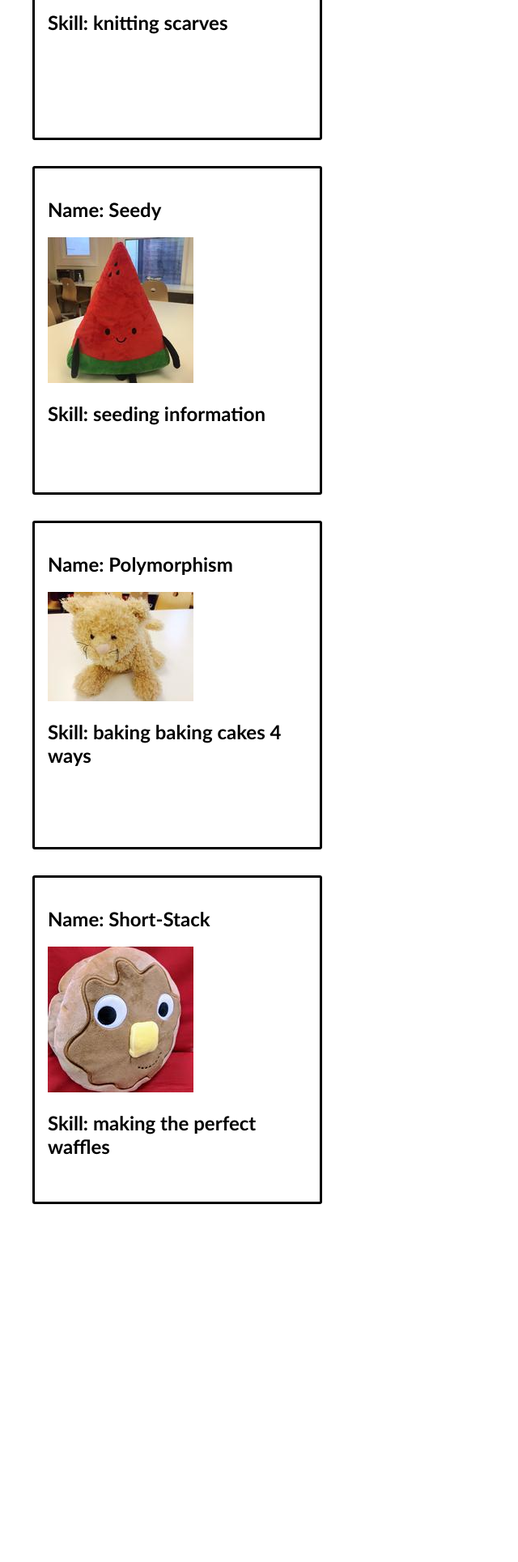
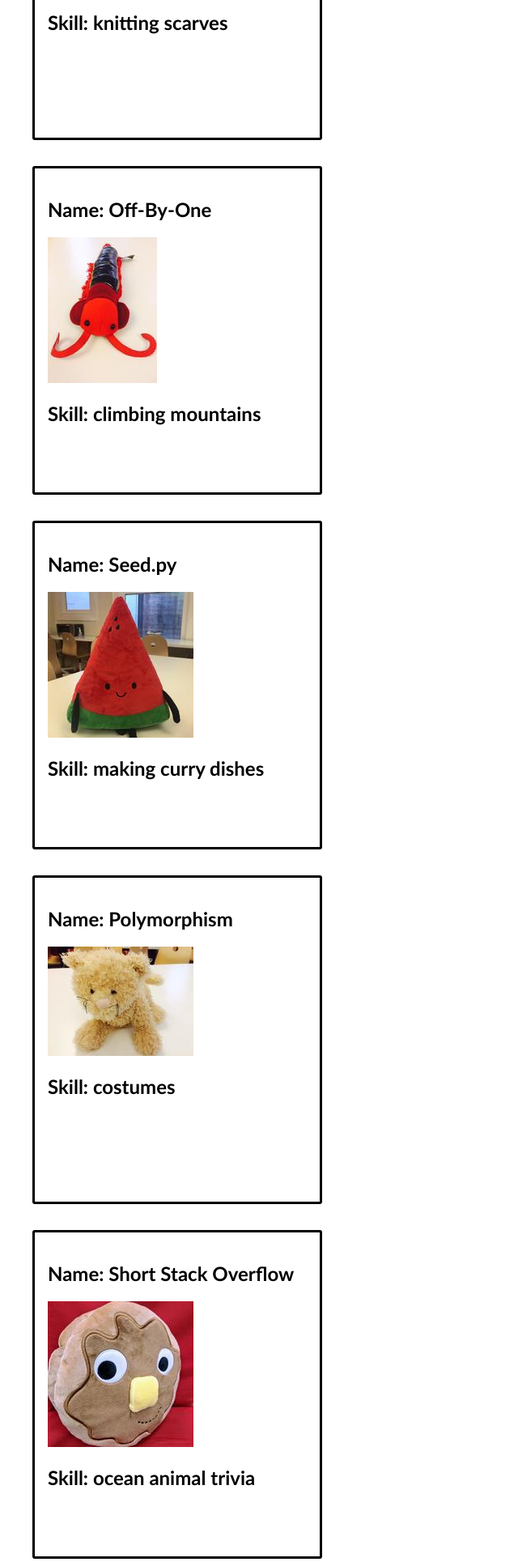
Before and after one commit to kmchuc/react-trading-cards, a Flask app: page /cards in a window 1280 px wide. Shown: the part 1201-3130 px from the top of the page at 81% size, without its empty margins (0-640 px from the left). Before the commit the page ends 2688 px from the top, so only its background shows below. Run offline with Flask 2, Linux system fonts and the light colour scheme; some libraries are stand-ins or nearby versions.

Commit message:
finished web page using React

```diff
--- a/static/js/tradingCard.jsx
+++ b/static/js/tradingCard.jsx
@@ -12,68 +12,80 @@ class TradingCard extends React.Component {
   }
 }
 
-ReactDOM.render(
-  (
-    <TradingCard
-      name="Balloonicorn"
-      skill="video games"
-      imgUrl="/static/img/balloonicorn.jpg"
-    />
-  ),
-  document.querySelector('#balloonicorn')
-);
+const tradingCardData = [
+  {
+    name: 'Balloonicorn',
+    skill: 'video games',
+    imgUrl: '/static/img/balloonicorn.jpg'
+  },
+
+  {
+    name: 'Float',
+    skill: 'baking pretzels',
+    imgUrl: '/static/img/float.jpg'
+  },
+
+  {
+    name: 'Llambda',
+    skill: 'knitting scarves',
+    imgUrl: '/static/img/llambda.jpg'
+  },
+
+
+  {
+    name: 'Off-By-One',
+    skill: 'climbing mountains',
+    imgUrl: '/static/img/off-by-one.jpg'
+  },
+
+  {
+    name: 'Seed.py',
+    skill: 'making curry dishes',
+    imgUrl: '/static/img/seedpy.jpg'
+  },
+
+  {
+    name: 'Polymorphism',
+    skill: 'costumes',
+    imgUrl: '/static/img/polymorphism.jpg'
+  },
+
+  {
+    name: 'Short Stack Overflow',
+    skill: 'ocean animal trivia',
+    imgUrl: '/static/img/shortstack-overflow.jpg'
+  },
+
+  {
+    name: 'Merge',
+    skill: 'bullet journaling',
+    imgUrl: '/static/img/merge.jpg'
+  }
+];
+
+class TradingCardContainer extends React.Component {
+  render() {
+    const tradingCards = [];
+
+    for (const currentCard of tradingCardData) {
+      tradingCards.push(
+        <TradingCard
+          name={currentCard.name}
+          skill={currentCard.skill}
+          imgUrl={currentCard.imgUrl}
+        />
+      );
+    }
+
+    return (
+      <div>
+        {tradingCards}
+      </div>
+    );
+  }
+}
 
 ReactDOM.render(
-  (
-    <TradingCard
-      name="Float"
-      skill="baking pretzels"
-      imgUrl="/static/img/float.jpg"
-    />
-  ),
-  document.querySelector('#float')
+  <TradingCardContainer />,
+  document.querySelector('#container')
 );
-
-ReactDOM.render(
-  (
-    <TradingCard
-      name="Llambda"
-      skill="knitting scarves"
-      imgUrl="/static/img/llambda.jpg"
-    />
-  ),
-  document.querySelector('#llambda')
-);
-
-ReactDOM.render(
-  (
-    <TradingCard
-      name="Seedy"
-      skill="seeding information"
-      imgUrl="/static/img/seedpy.jpg"
-    />
-  ),
-  document.querySelector('#seedy')
-);
-
-ReactDOM.render(
-  (
-    <TradingCard
-      name="Polymorphism"
-      skill="baking baking cakes 4 ways"
-      imgUrl="/static/img/polymorphism.jpg"
-    />
-  ),
-  document.querySelector('#polymorphism')
-);
-
-ReactDOM.render(
-  (
-    <TradingCard
-      name="Short-Stack"
-      skill="making the perfect waffles"
-      imgUrl="/static/img/shortstack-overflow.jpg"
-    />
-  ),
-  document.querySelector('#short-stack')
-);
--- a/templates/cards.html
+++ b/templates/cards.html
@@ -27,4 +27,8 @@
 <!--Short-stack's card on to this element.-->
 <div id="short-stack"></div>
 
+
+<!--container for each card-->
+<div id="container"></div>
+
 {% endblock %}
```
